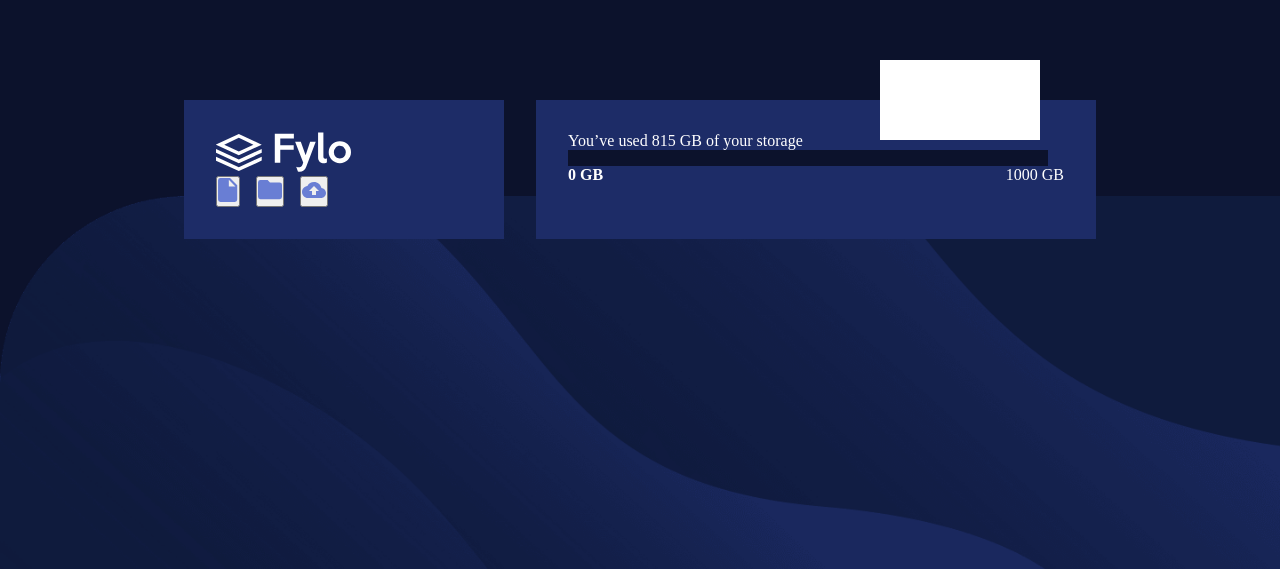
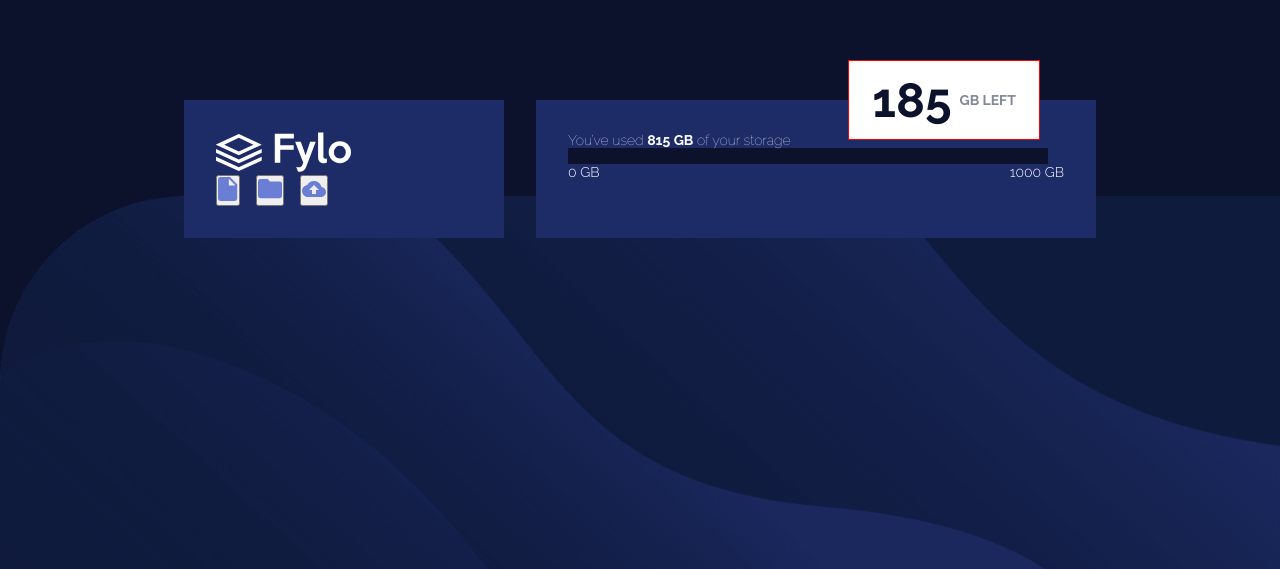
Before and after one commit to HaiDangN/fylo-data-storage-component, a plain HTML site: page index.html in a window 1280 px wide. Shown: the part 231-800 px from the top of the page. Drawn offline with Linux system fonts and the light colour scheme.

Commit message:
apply base typography

```diff
--- a/index.html
+++ b/index.html
@@ -24,15 +24,18 @@
     </section>
     <section class="storage-ui__data">
 
-      <p>You’ve used 815 GB of your storage</p>
+      <p>You’ve used <strong>815 GB</strong> of your storage</p>
       <div class="storage-bar">
         <div class="storage-bar__used"></div>
       </div>
       <div class="storage-remaining">
-        <p>185 GB Left</p>
+        <p class="storage-remaining__text">
+          <strong>185</strong>
+          <span>GB Left</span>
+        </div>
       </div>
       <div class="storage-range">
-        <p><strong>0 GB</strong></p>
+        <p>0 GB</p>
         <p>1000 GB</p>
       </div>
     </section>
--- a/style.css
+++ b/style.css
@@ -1,3 +1,5 @@
+@import url('https://fonts.googleapis.com/css2?family=Raleway:ital,wght@0,100..900;1,100..900&display=swap');
+
 * {
     margin: 0;
     padding: 0;
@@ -15,6 +17,9 @@ body {
     background-color: hsl(229, 57%, 11%);
 
     color: white;
+    font-family: 'Raleway', sans-serif;
+    font-weight: 100;
+    font-size: 14px;
 }
 .storage-ui {
     display: flex;
@@ -37,12 +42,33 @@ body {
 }
 .storage-remaining {
     position: absolute;
-    width: 10rem;
+    width: 12rem;
     height: 5rem;
     top: 0;
     right: 10%;
     transform: translateY(-50%);
     background-color: white;
+
+    text-align: center;
+}
+.storage-remaining__text {
+    display: flex;
+    align-items: center;
+    justify-content: center;
+    height: 100%;
+    gap: .5rem;
+    border: 1px red solid;
+    color: black;
+}
+.storage-remaining p {
+    text-transform: uppercase;
+    font-weight: 700;
+    color: hsl(229, 7%, 55%);
+}
+.storage-remaining strong {
+    font-weight: 700;
+    font-size: 3rem;
+    color: hsl(229, 57%, 11%);
 }
 .storage-bar {
     width: 30rem;
@@ -53,5 +79,5 @@ body {
     display: flex;
     align-items: center;
     justify-content: space-between;
-
+    font-weight: 300;
 }
```
